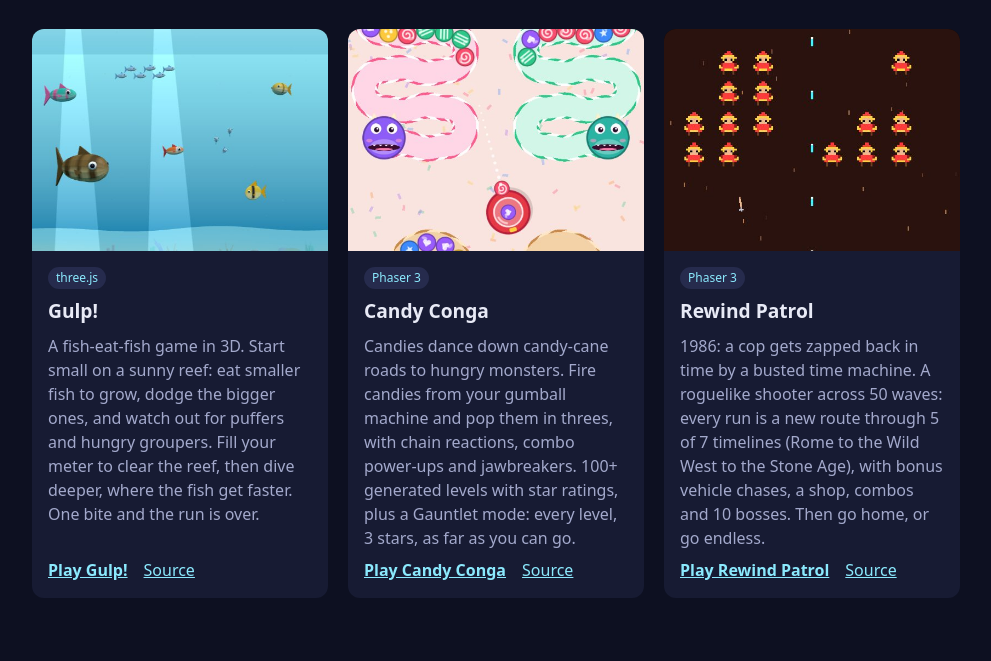
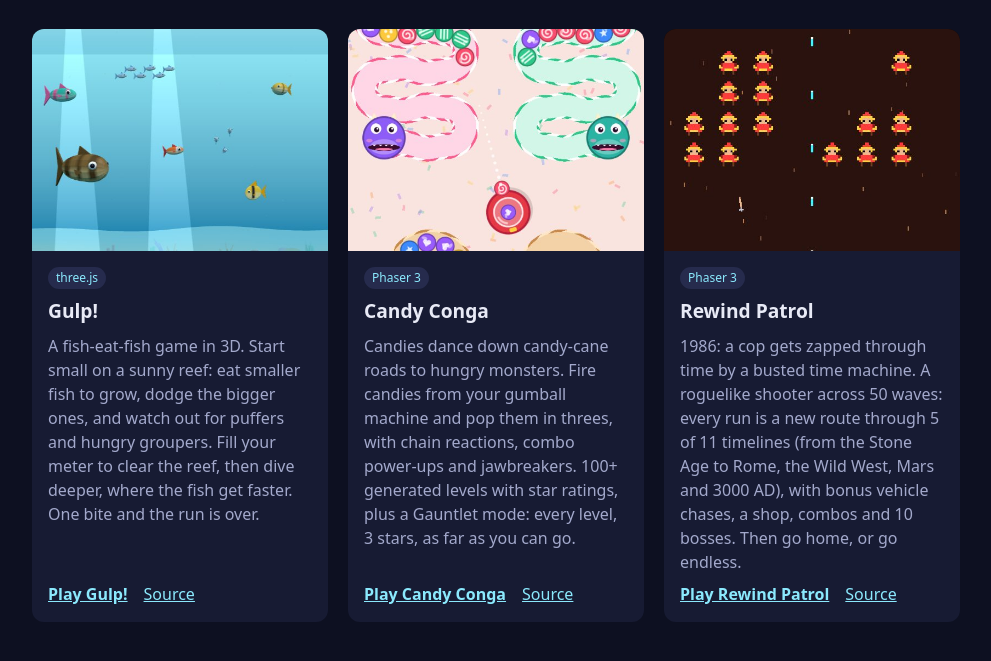
Before and after one commit to CraigSubnarine/CraigSubnarine.github.io, a plain HTML site: page index.html in a window 1280 px wide. Shown: the part 127-788 px from the top of the page, without its empty margins (144-1135 px from the left). Drawn offline with Linux system fonts and the light colour scheme.

Commit message:
Rewind Patrol blurb: 5 of 11 timelines, past and future
Co-Authored-By: Claude Opus 5.5 <noreply@anthropic.com>

```diff
--- a/index.html
+++ b/index.html
@@ -62,7 +62,7 @@
       <div class="info">
         <span class="tag">Phaser 3</span>
         <h2>Rewind Patrol</h2>
-        <p>1986: a cop gets zapped back in time by a busted time machine. A roguelike shooter across 50 waves: every run is a new route through 5 of 7 timelines (Rome to the Wild West to the Stone Age), with bonus vehicle chases, a shop, combos and 10 bosses. Then go home, or go endless.</p>
+        <p>1986: a cop gets zapped through time by a busted time machine. A roguelike shooter across 50 waves: every run is a new route through 5 of 11 timelines (from the Stone Age to Rome, the Wild West, Mars and 3000 AD), with bonus vehicle chases, a shop, combos and 10 bosses. Then go home, or go endless.</p>
         <div class="links">
           <a class="play" href="/phaser-rewind-patrol/">Play Rewind Patrol</a>
           <a href="https://github.com/CraigSubnarine/phaser-rewind-patrol">Source</a>
```
